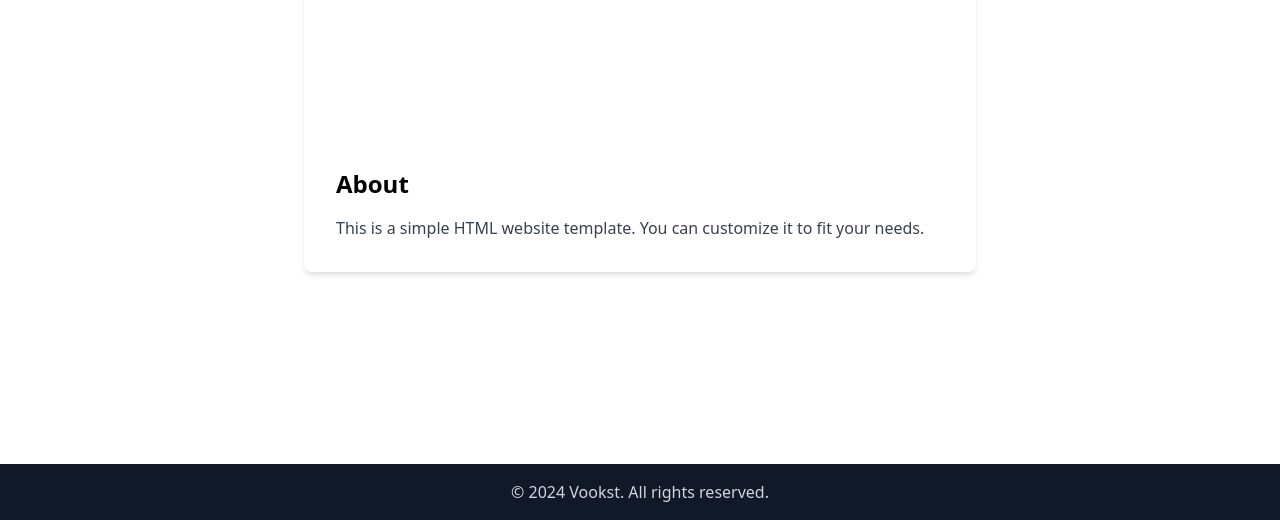
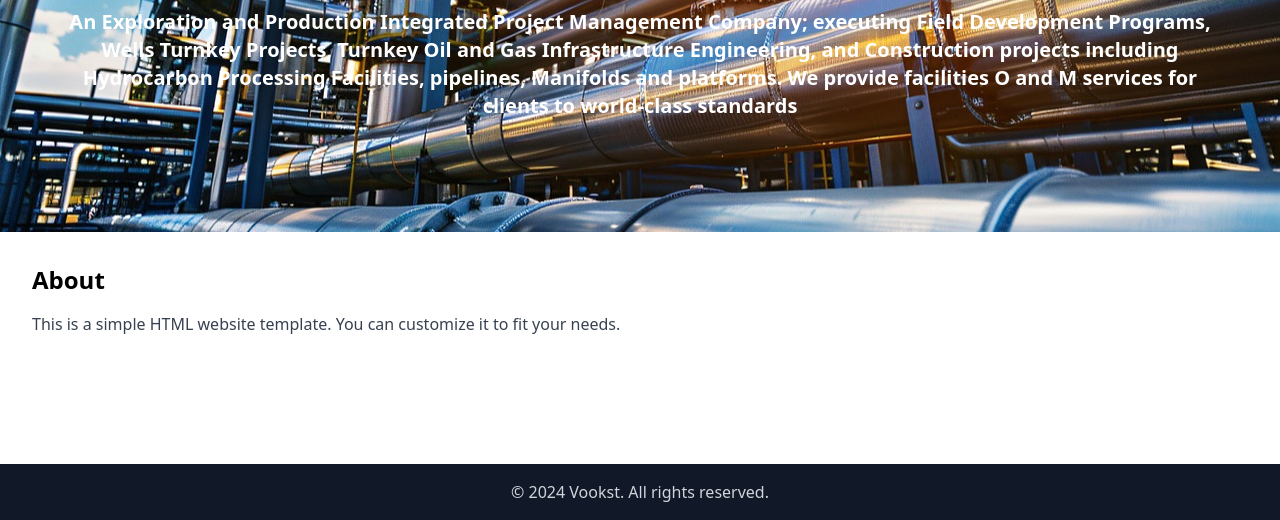
Before and after one commit to ED-EMERUWA/vookst, a plain HTML site: page index.html in a window 1280 px wide. Shown: the part 280-800 px from the top of the page. Drawn offline with nearby package versions, Linux system fonts and the light colour scheme.

Commit message:
Rotating images finished

```diff
--- a/index.html
+++ b/index.html
@@ -9,37 +9,47 @@
   <style>
     /* Smooth fade effect */
     #vookst_bg {
-      transition: opacity 0.8s ease-in-out;
+      transition: opacity 1.4s ease-in-out;
       background-size: cover;
       background-position: center;
     }
   </style>
 <script>
-    // Array of images to cycle through
   const images = [
-      "image1.png",
-      "image2.png",
-      "image3.png"
+    "oil_scene1.jpg",
+    "oil_scene2.jpg",
+    "oil_scene3.jpg"
   ];
   let currentIndex = 0;
+  let activeBg = 1;
 
   function changeBackground() {
-      const bg = document.getElementById('vookst_bg');
-      bg.style.opacity = 0; // Fade out
+    const nextIndex = (currentIndex + 1) % images.length;
+    const currentBgId = `vookst_bg${activeBg}`;
+    const nextBgId = `vookst_bg${activeBg === 1 ? 2 : 1}`;
 
-      setTimeout(() => {
-        currentIndex = (currentIndex + 1) % images.length; // Loop through images
-        console.log(currentIndex)
-        bg.style.backgroundImage = `url(${images[currentIndex]})`;
-        bg.style.opacity = 1; // Fade in
-      }, 800); // Matches transition duration
+    const currentBg = document.getElementById(currentBgId);
+    const nextBg = document.getElementById(nextBgId);
+
+    // Set the new image on the next background layer
+    nextBg.style.backgroundImage = `url(./assets/${images[nextIndex]})`;
+
+    // Fade in the next layer by making it opaque
+    nextBg.style.opacity = '1';
+
+    // Fade out the current layer by making it transparent
+    currentBg.style.opacity = '0';
+
+    // After the transition, swap the active layer
+    activeBg = activeBg === 1 ? 2 : 1;
+    currentIndex = nextIndex;
   }
 
-    // Start auto background change on page load
+  // Initial setup on page load
   window.onload = function() {
-      const bg = document.getElementById('vookst_bg');
-      bg.style.backgroundImage = `url(${images[currentIndex]})`;
-      setInterval(changeBackground, 5000); // Change every 5 seconds
+    document.getElementById('vookst_bg1').style.backgroundImage = `url(./assets/${images[currentIndex]})`;
+    document.getElementById('vookst_bg1').style.opacity = '1';
+    setInterval(changeBackground, 4000); // Wait for 4 seconds before the next transition
   };
 </script>
 </head>
@@ -69,11 +79,19 @@
     </div>
   </header>
 
-  <main class="p-8 max-w-2xl mx-auto my-8 bg-white rounded-lg shadow-md">
+
+   <div class="relative h-96 overflow-hidden">
+  <div id="vookst_bg1" class="absolute inset-0 transition-opacity duration-1000 ease-in-out bg-cover bg-center"></div>
+  <div id="vookst_bg2" class="absolute inset-0 transition-opacity duration-1000 ease-in-out bg-cover bg-center opacity-0"></div>
+  <div id="vookst_content" class="relative z-10 h-full flex flex-col items-center justify-center text-white font-bold">
+    <h1 class="text-5xl">Welcome to Vookst</h1>
+    <p class="mx-16 my-8 text-xl text-center ">An Exploration and Production Integrated Project Management Company; executing Field Development Programs, Wells Turnkey Projects, Turnkey Oil and Gas Infrastructure Engineering, and Construction projects including Hydrocarbon Processing Facilities, pipelines, Manifolds and platforms. We provide facilities O and M services for clients to world-class standards</p>
+  </div>
+</div>
+
+  <main class="p-8 max-w-2xl  bg-white ">
     <!-- Background container -->
-    <div id="vookst_bg" class="h-64 flex items-center justify-center text-white font-bold">
-      Auto-fading background!
-    </div>
+
 
     <h2 class="text-2xl font-semibold mb-4">About</h2>
     <p class="text-gray-700">This is a simple HTML website template. You can customize it to fit your needs.</p>
```
Also changed, not shown: assets/oil_scene2.jpg (added), assets/oil_scene3.jpg (added), image2.png (deleted), oil_scene2.jpg (added), 1 other file. Lines whose indentation alone changed are shown as unchanged.
